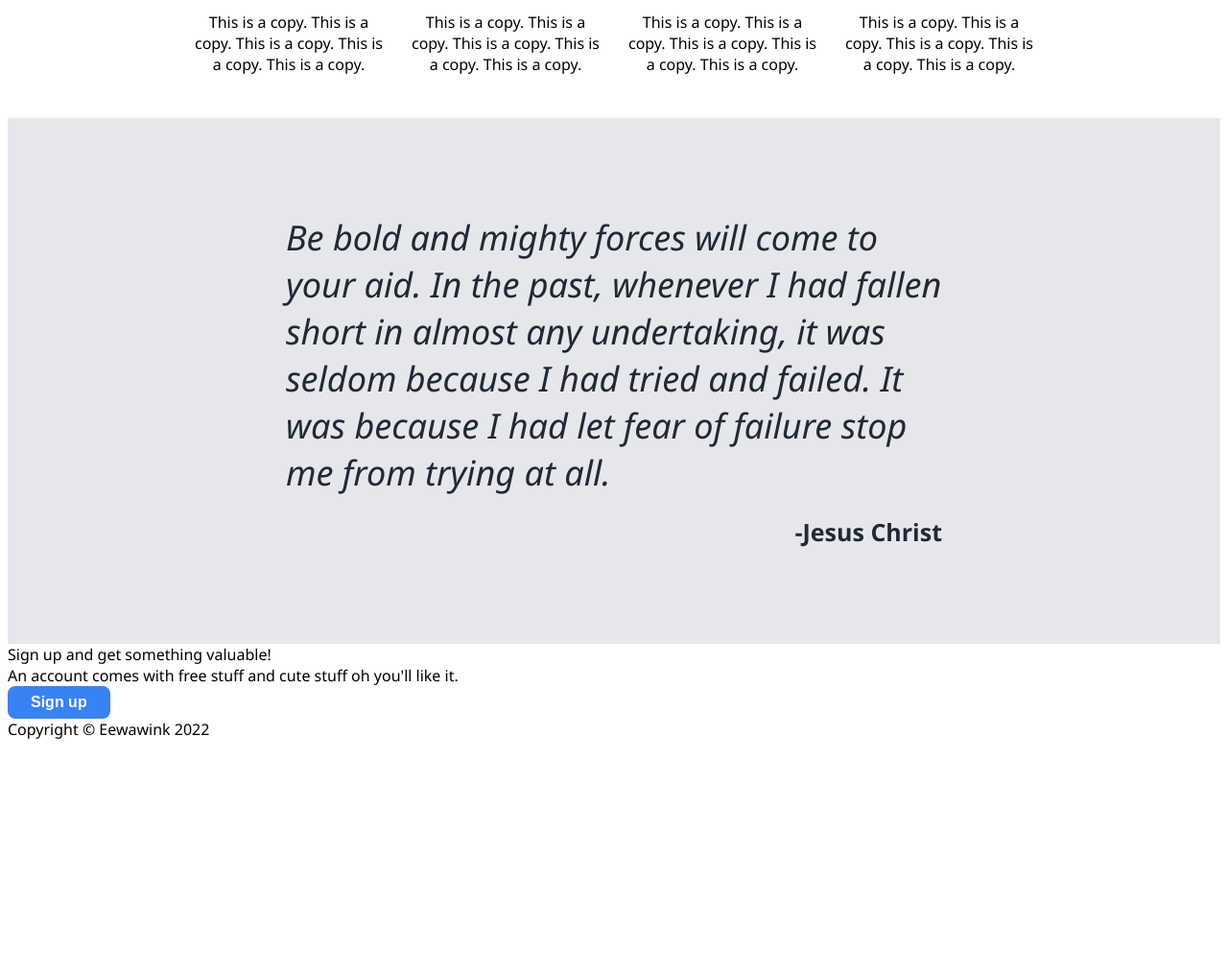
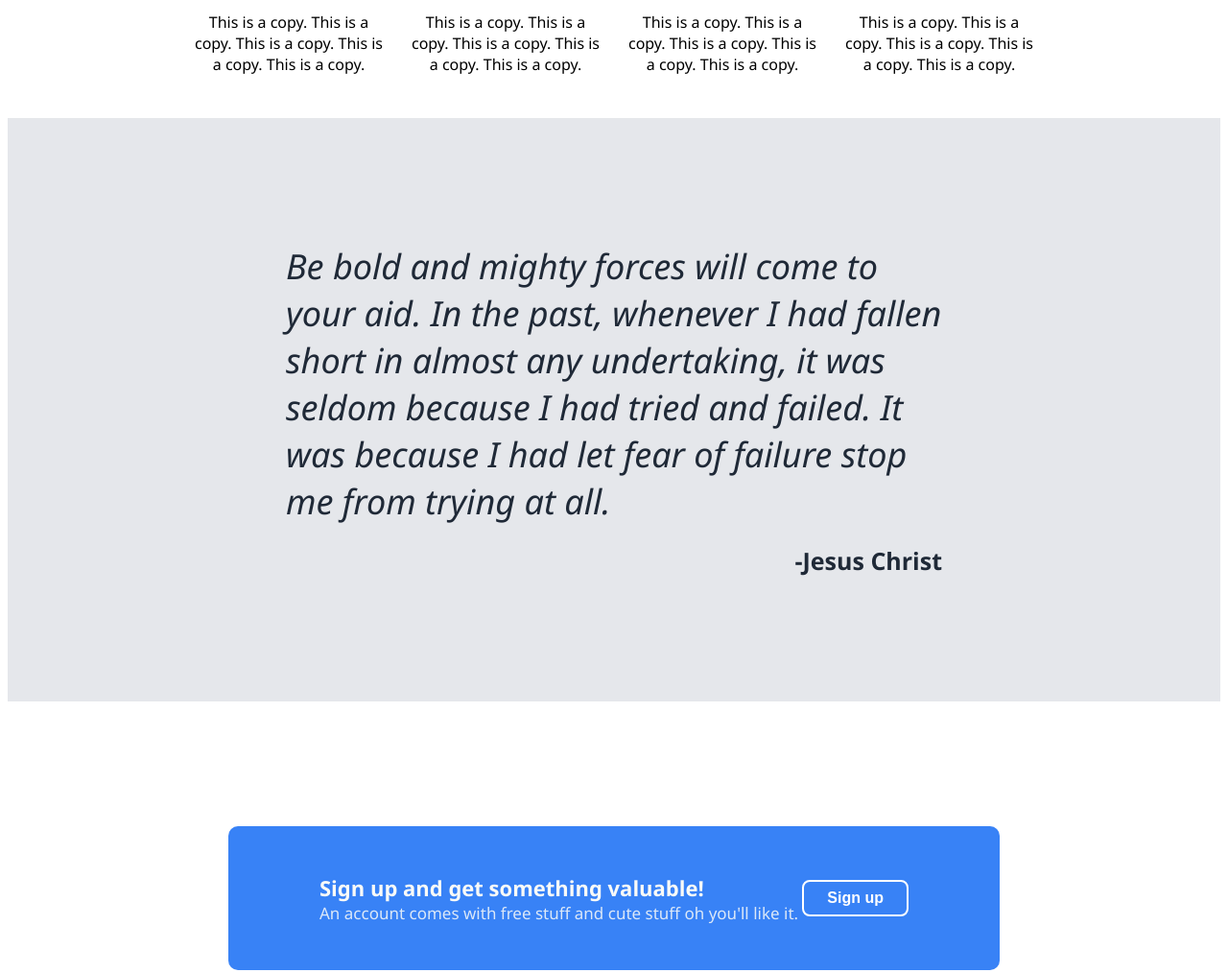
Before and after one commit to Milkmelona/Landing-Page, a plain HTML site: page index.html in a window 1280 px wide. Shown: the part 1214-2228 px from the top of the page at 96% size. Before the commit the page ends 1993 px from the top, so only its background shows below. Drawn offline with Linux system fonts and the light colour scheme.

Commit message:
Finish basic landing page

```diff
--- a/index.html
+++ b/index.html
@@ -49,8 +49,10 @@
     </div>
     <div class="content-4">
         <div class="blue-container">
+            <div class="blue-text">
             <div class="cta">Sign up and get something valuable!</div>
             <div class="details">An account comes with free stuff and cute stuff oh you'll like it.</div>
+            </div>
             <button>Sign up</button>
         </div>
     </div>
--- a/style.css
+++ b/style.css
@@ -48,7 +48,7 @@ a {
     color: #e5e7eb;
     margin-bottom: 15px;
 }
-button {
+.content-1 button {
     font-size: 16px;
     font-weight: 800;
     border-radius: 8px;
@@ -98,7 +98,7 @@ button {
   }
   .content-3 {
     background-color: #e5e7eb;
-    padding: 100px 290px;
+    padding: 130px 290px;
     display: flex;
     justify-content: center;
     flex-direction: column;
@@ -116,3 +116,50 @@ button {
     margin-top: 20px;
     align-self: flex-end;
   }
+  .content-4 {
+    padding: 130px 230px;
+    display: flex;
+    justify-content: center;
+    align-items: center;
+  }
+  .cta {
+    font-size: 22px;
+    color: #f9faf8;
+    font-weight: bold;
+  }
+  .details {
+    font-size: 17px;
+    color: #f9faf8d8;
+  }
+  .blue-container {
+    background-color: #3882f6;
+    width: 800px;
+    height: 120px;
+    display: flex;
+    justify-content:space-between;
+    align-items: center;
+    padding: 15px 95px;
+    margin: 0;
+    border-radius: 10px;
+  }
+  .content-4 button {
+    font-size: 16px;
+    font-weight: 800;
+    border-radius: 8px;
+    padding: 8px 24px;
+    background: #3882f6;
+    border: 2px solid black;
+    border-color: white;
+    color: white
+  }
+  .footer {
+    background-color: #1F2937;
+    display: flex;
+    justify-content: center;
+    align-items: center;
+    padding: 40px 150px;
+  }
+.footer-text {
+    color: #e5e7eb;
+    font-size: 23px;
+}
```
